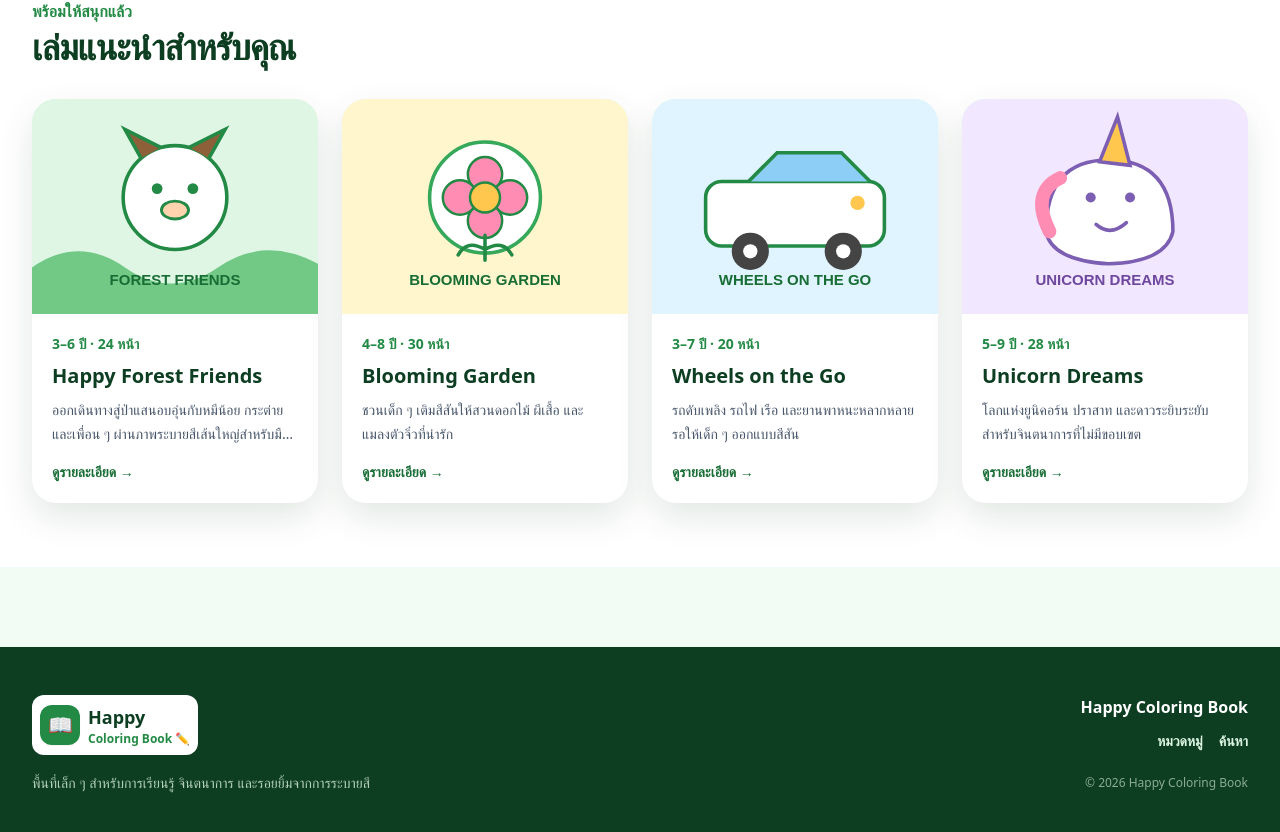
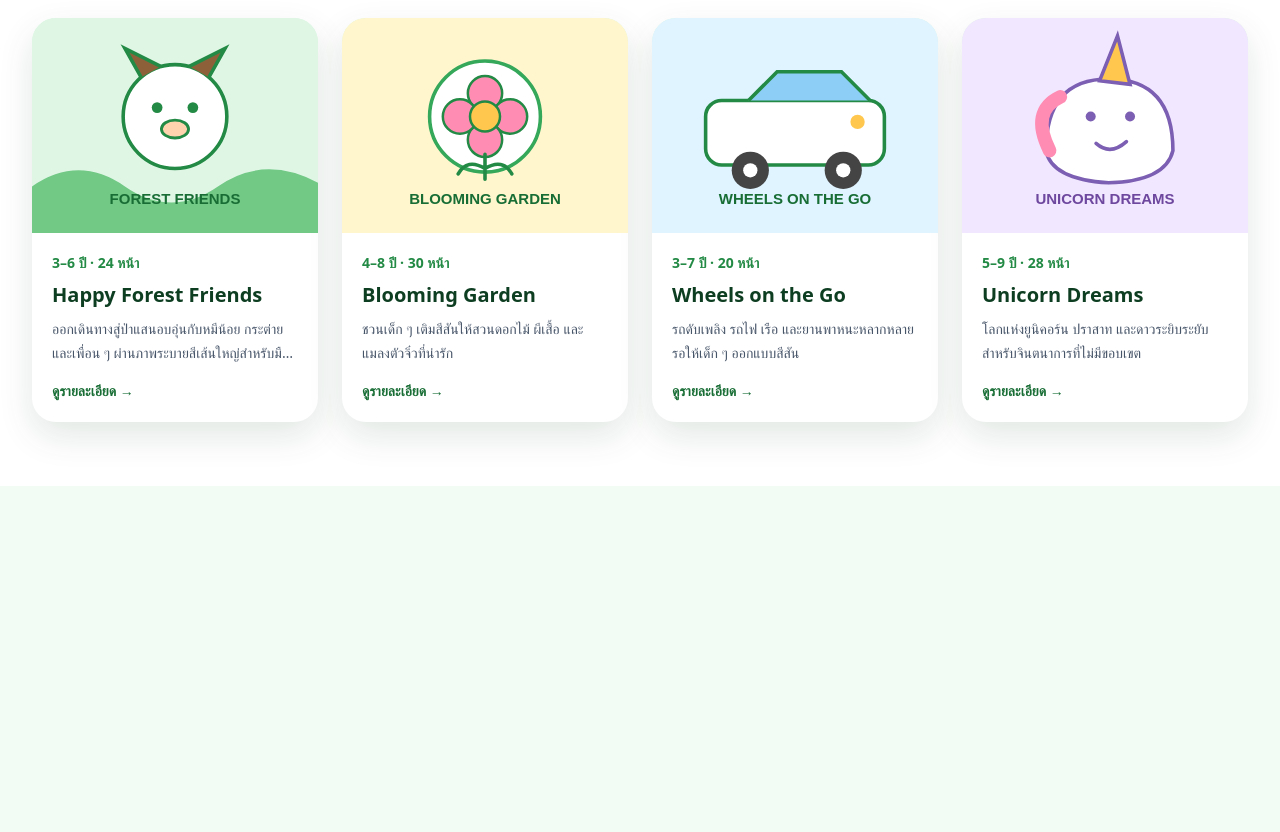
Before and after one commit to choomgm-coder/happy-coloring-book, a Next.js app: page / in a window 1280 px wide. Shown: the part 1246-2078 px from the top of the page. After the commit the page ends 1732 px from the top, so only its background shows below. Built offline with nearby package versions, Linux system fonts and the light colour scheme; no server answers.

Commit message:
Update layout.tsx

```diff
--- a/app/layout.tsx
+++ b/app/layout.tsx
@@ -1,16 +1,19 @@
 import type { Metadata } from "next";
 import "./globals.css";
-import { Footer } from "@/components/footer";
-import { Header } from "@/components/header";
-import { MessengerButton } from "@/components/messenger-button";
 
 export const metadata: Metadata = {
-  title: { default: "Happy Coloring Book", template: "%s | Happy Coloring Book" },
-  description: "Discover joyful printable coloring books for little artists.",
-  keywords: ["coloring book", "printable coloring pages", "children activities"],
-  openGraph: { title: "Happy Coloring Book", description: "Color more, smile more.", type: "website" },
+  title: "Happy Learning Studio",
+  description: "Printable Learning Resources for Kids",
 };
 
-export default function RootLayout({ children }: Readonly<{ children: React.ReactNode }>) {
-  return <html lang="th"><body className="font-sans"><Header /><main>{children}</main><Footer /><MessengerButton /></body></html>;
+export default function RootLayout({
+  children,
+}: {
+  children: React.ReactNode;
+}) {
+  return (
+    <html lang="en">
+      <body>{children}</body>
+    </html>
+  );
 }
```
